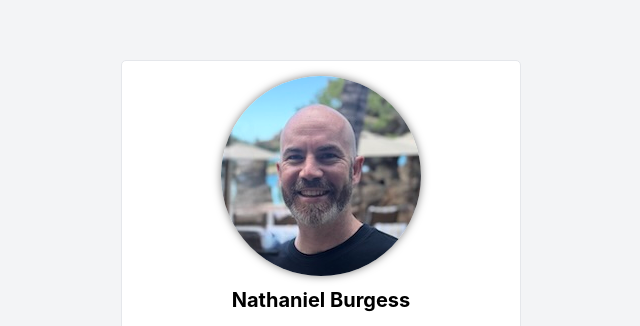
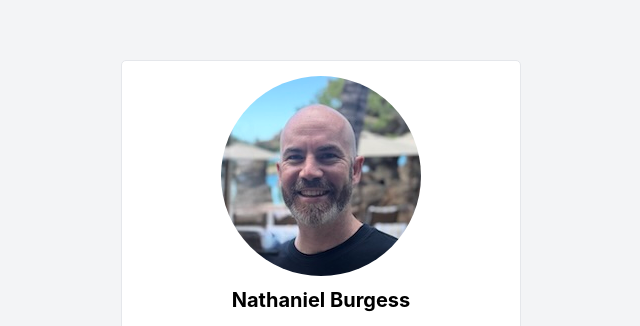
Before and after one commit to npburgess/npb, a React (Vite) app: page / in a window 1280 px wide. Shown: the part 125-451 px from the top of the page, without its empty margins (319-959 px from the left). Built offline with nearby package versions, Linux system fonts and the light colour scheme.

Commit message:
removed profile image shadow

```diff
--- a/src/App.tsx
+++ b/src/App.tsx
@@ -24,7 +24,7 @@ function App() {
 				<img
 					src={profileImg}
 					alt="The profile picture of Nathaniel Burgess."
-					className="shadow-[0_0_8px_rgba(0,0,0,0.5)] w-50 rounded-full mx-auto"
+					className="w-50 rounded-full mx-auto"
 				/>
 				<h1 className="text-xl font-bold my-2.5">Nathaniel Burgess</h1>
 				<p className="text-slate-500 my-2.5">
```
